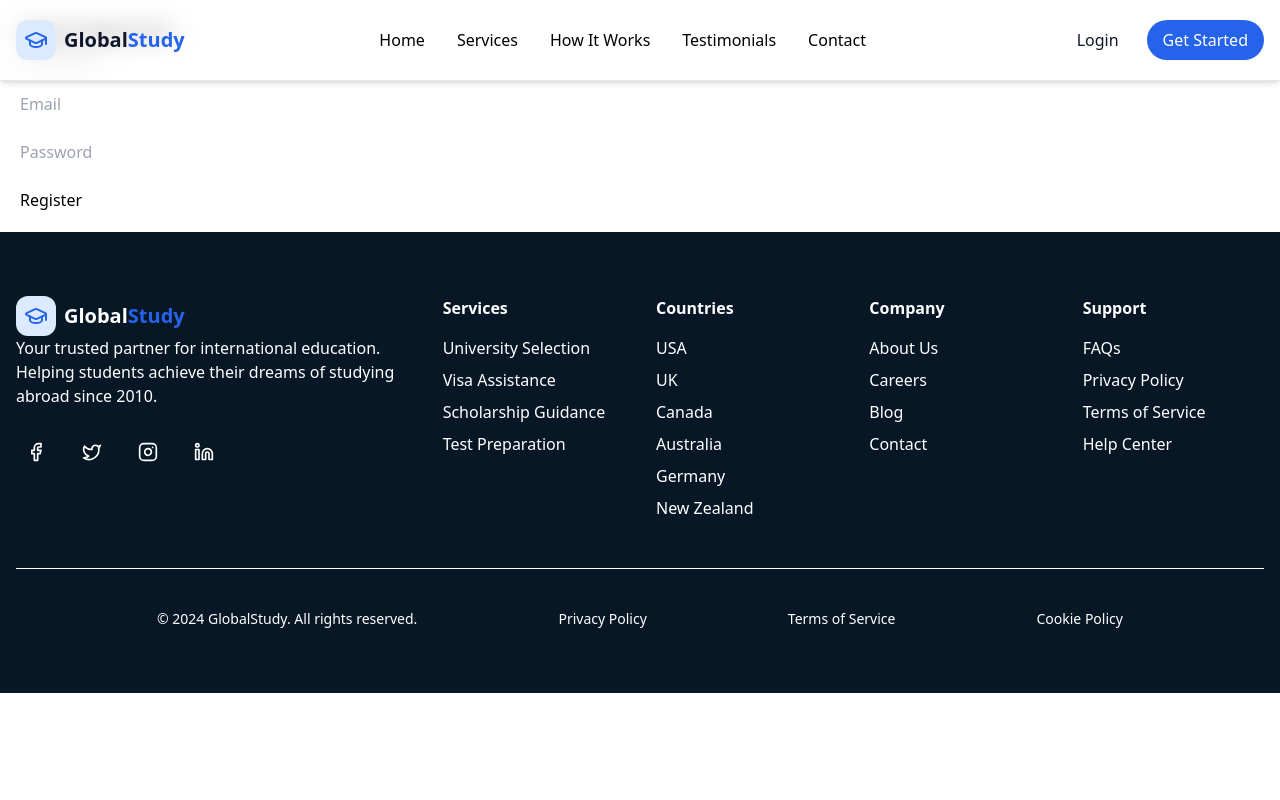
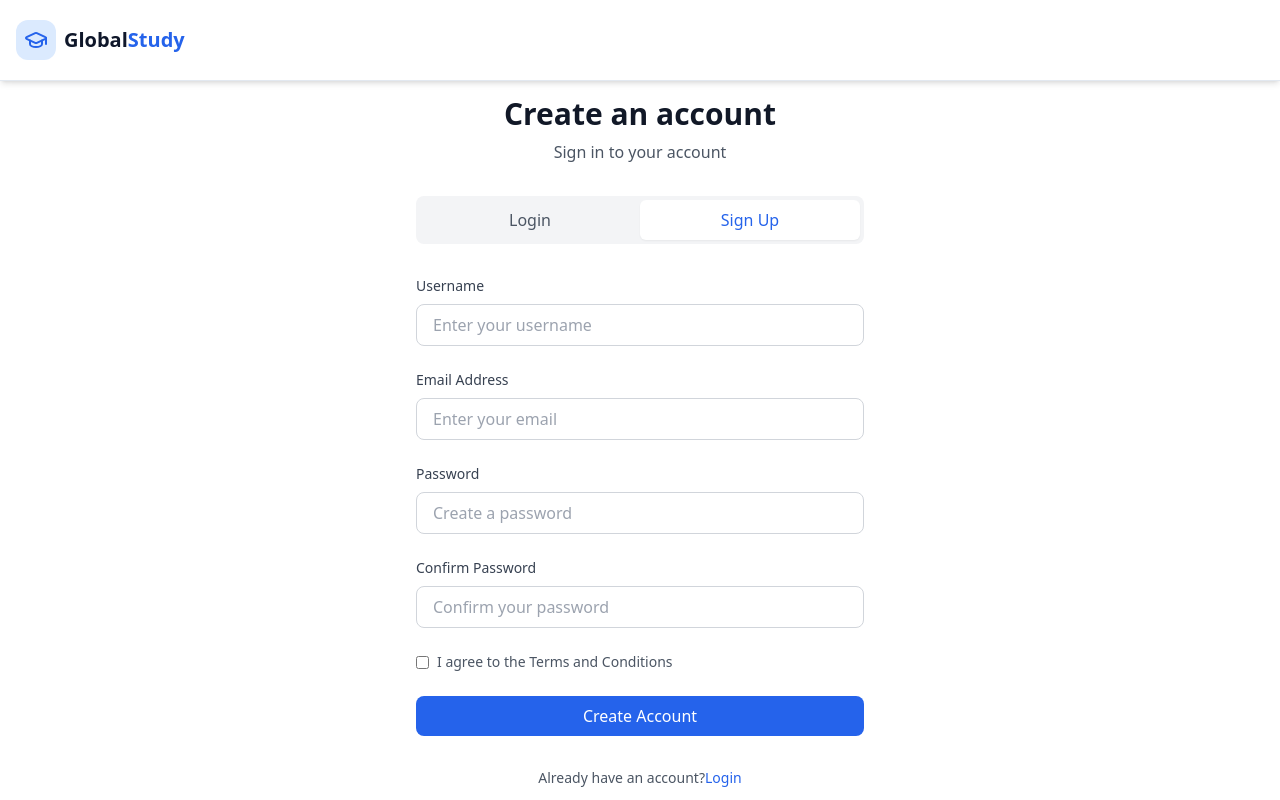
Before and after one commit to notKuina/consultancy-website, a React (Vite) app in the folder frontend/: page /register in a window 1280 px wide. Shown: the top 800 px of the page. Built offline with nearby package versions, Linux system fonts and the light colour scheme.

Commit message:
registration and login page updated with reponsive navlist

```diff
--- a/frontend/src/components/Footer.jsx
+++ b/frontend/src/components/Footer.jsx
@@ -22,12 +22,12 @@ const Footer = () => {
   ];
 
   return (
-    <footer className="bg-[#081726] text-background py-16">
+    <footer className="bg-[#081726] text-background py-10">
       <div className="container mx-auto px-4">
-        <div className="grid md:grid-cols-2 lg:grid-cols-6 gap-8 mb-12">
+        <div className="grid md:grid-cols-2 lg:grid-cols-6 gap-8 mb-8">
           {/* Brand */}
-          <div className="lg:col-span-2">
-           <Link to="/" className="flex items-center gap-2">
+          <div className="lg:col-span-2 mb-10">
+           <Link to="/" className="flex items-center gap-2 mb-6">
             <div className="w-10 h-10 rounded-xl flex items-center justify-center bg-blue-100">
               <GraduationCap className="w-6 h-6 text-blue-600" />
             </div>
@@ -36,7 +36,7 @@ const Footer = () => {
             </span>
           </Link>
 
-            <p className="text-white mb-6 max-w-sm">
+            <p className="text-white mb-10 max-w-sm">
               Your trusted partner for international education. Helping students
               achieve their dreams of studying abroad since 2010.
             </p>
@@ -47,7 +47,7 @@ const Footer = () => {
                   href={social.href}
                   className="w-10 h-10  text-white rounded-lg bg-background/10 flex items-center justify-center hover:bg-primary transition-colors"
                 >
-                  <social.icon className="w-5 h-5" />
+                  <social.icon className="w-5 h-5 hover:text-blue-600" />
                 </a>
               ))}
             </div>
@@ -56,7 +56,7 @@ const Footer = () => {
           {/* Links */}
           {Object.entries(footerLinks).map(([title, links]) => (
             <div key={title}>
-              <h4 className=" text-white font-display font-semibold text-background mb-4">
+              <h4 className=" text-white font-display font-semibold hover:text-slate-400 mb-4">
                 {title}
               </h4>
               <ul className="space-y-2">
@@ -64,7 +64,7 @@ const Footer = () => {
                   <li key={link}>
                     <a
                       href="#"
-                      className="text-white hover:text-primary transition-colors"
+                      className="text-white hover:text-blue-600 transition-colors"
                     >
                       {link}
                     </a>
--- a/frontend/src/components/Navbar.jsx
+++ b/frontend/src/components/Navbar.jsx
@@ -30,7 +30,7 @@ const Navbar = () => {
           </Link>
 
         {/* Desktop Navigation */}
-          <nav className=" md:flex items-center gap-8">
+        <nav className="hidden md:flex items-center gap-8 sm:gap-1">
           {navLinks.map((link) => (
             <Link
               key={link.name}
@@ -43,24 +43,22 @@ const Navbar = () => {
         </nav>
 
         {/* Desktop CTA */}
-          <div className=" md:flex items-center gap-3">
-            <Link
-              to="/login"
-              className="px-4 py-2 text-slate-900 font-medium hover:text-blue-600 transition"
-            >
+        <div className="hidden md:flex items-center gap-3">
+          <Link to="/login" className="px-4 py-2 text-slate-900 font-medium">
             Login
           </Link>
           <Link
             to="/register"
-              className="px-4 py-2 text-white bg-blue-600 rounded-full font-medium hover:bg-blue-500 transition"
+            className="px-4 py-2 text-white bg-blue-600 rounded-full font-medium"
           >
             Get Started
           </Link>
         </div>
 
+
           {/* Mobile Menu Button */}
           <button
-            className="md:hidden p-2 text-slate-900 border-2 border-blue-600 rounded transition"
+            className="md:hidden p-2 text-slate-900 border-2  border-blue-600 rounded transition"
             onClick={() => setIsMenuOpen(!isMenuOpen)}
           >
             {isMenuOpen ? <X size={28}/> : <Menu size={28}/>}
@@ -69,30 +67,32 @@ const Navbar = () => {
 
         {/* Mobile Navigation */}
           {isMenuOpen && (
-          <div className="md:hidden bg-white border-t border-slate-200">
-            <nav className="flex flex-col gap-10 py-4">
+            <div className="md:hidden w-full bg-white/30 backdrop-blur-md shadow-md border-t border-white/20">
+              <nav className="flex flex-col gap-2 py-4">
+                {/* Nav Links */}
                 {navLinks.map((link) => (
                   <Link
                     key={link.name}
                     to={link.to}
-                  className="px-4 py-2 text-slate-900 hover:bg-blue-50 rounded-lg transition"
+                    className="px-4 py-2 text-slate-900 hover:text-blue-600 rounded-lg transition-colors"
                     onClick={() => setIsMenuOpen(false)}
                   >
                     {link.name}
                   </Link>
                 ))}
 
-              <div className="flex flex-col px-4 pt-4 gap-3">
+                {/* Buttons */}
+                <div className="flex flex-col px-4 pt-4 gap-2">
                   <Link
                     to="/login"
-                  className="px-4 py-2 text-white bg-blue-600 hover:bg-blue-500 rounded transition text-center"
+                    className="px-4 py-2 text-white bg-blue-600 hover:bg-blue-500 rounded transition-colors text-center"
                     onClick={() => setIsMenuOpen(false)}
                   >
                     Login
                   </Link>
                   <Link
                     to="/register"
-                  className="px-4 py-2 text-white bg-blue-600 hover:bg-blue-500 rounded-full transition text-center"
+                    className="px-4 py-2 text-white bg-blue-600 hover:bg-blue-500 rounded transition-colors text-center"
                     onClick={() => setIsMenuOpen(false)}
                   >
                     Get Started
@@ -101,6 +101,8 @@ const Navbar = () => {
               </nav>
             </div>
           )}
+
+
       </div>
     </header>
   );
--- a/frontend/src/pages/Login.jsx
+++ b/frontend/src/pages/Login.jsx
@@ -1,182 +1,91 @@
-import React, { useState } from "react";
+import React from 'react'
+import { Link } from "react-router-dom";
 
-const Login = () => {
-  const [activeTab, setActiveTab] = useState("login");
+function Login() {
+  return (
+  <>
+      <div class="min-h-screen flex items-center justify-center py-24">
+    <div class="max-w-md w-full space-y-8">
 
-  return (
-    <div className="min-h-screen flex items-center justify-center bg-gray-50 px-4">
-      {/* Centered container */}
-      <div className="w-full max-w-md space-y-8 mx-auto">
-
-        {/* Logo */}
-        <div className="text-center">
-          <h1 className="text-3xl font-bold text-blue-900">Study Abroad</h1>
-          <p className="mt-2 text-gray-600">Sign in to your account or create a new one</p>
+      <div class="text-center">
+        <h2 class="text-3xl font-bold text-gray-900">Welcome</h2>
+        <p class="mt-2 text-gray-600">
+          Log in to your account
+        </p>
       </div>
 
-        {/* Tabs */}
-        <div className="flex bg-gray-100 p-1 rounded-lg w-full">
+      <div class="flex bg-gray-100 p-1 rounded-lg">
         <button
-            className={`flex-1 py-2 text-center font-medium rounded-md transition-all duration-200 ${
-              activeTab === "login" ? "bg-white text-blue-900 shadow-sm" : "text-gray-600 hover:text-gray-800"
-            }`}
-            onClick={() => setActiveTab("login")}
+          class="flex-1 py-2 px-4 text-center font-medium rounded-md bg-white text-blue-600 shadow-sm"
         >
-            Sign In
+          Login
         </button>
-          <button
-            className={`flex-1 py-2 text-center font-medium rounded-md transition-all duration-200 ${
-              activeTab === "signup" ? "bg-white text-blue-900 shadow-sm" : "text-gray-600 hover:text-gray-800"
-            }`}
-            onClick={() => setActiveTab("signup")}
+       <Link
+        to="/register"
+          class="flex-1 py-2 px-4 text-center font-medium rounded-md text-gray-600 hover:text-gray-800 transition"
         >
           Sign Up
-          </button>
+        </Link>
       </div>
 
-        {/* Login Form */}
-        {activeTab === "login" && (
-          <form className="space-y-6 w-full">
+      <form id="loginForm" class="space-y-6">
+
         <div>
-              <label htmlFor="login-email" className="block text-sm font-medium text-gray-700 mb-2">
+          <label class="block text-sm font-medium text-gray-700 mb-2">
             Email Address
           </label>
           <input
-                id="login-email"
+            type="email"
             name="email"
-                type="email"
             required
             placeholder="Enter your email"
-                className="w-full px-4 py-2 border rounded-lg focus:outline-none focus:ring-2 focus:ring-blue-900"
+            class="w-full px-4 py-2 border border-gray-300 rounded-lg focus:ring-2 focus:ring-green-500 focus:outline-none"
           />
+          <p id="emailError" class="text-red-600 text-sm mt-1 hidden"></p>
         </div>
+
         <div>
-              <label htmlFor="login-password" className="block text-sm font-medium text-gray-700 mb-2">
+          <label class="block text-sm font-medium text-gray-700 mb-2">
             Password
           </label>
           <input
-                id="login-password"
+            type="password"
             name="password"
-                type="password"
             required
             placeholder="Enter your password"
-                className="w-full px-4 py-2 border rounded-lg focus:outline-none focus:ring-2 focus:ring-blue-900"
+            class="w-full px-4 py-2 border border-gray-300 rounded-lg focus:ring-2 focus:ring-green-500 focus:outline-none"
           />
+          <p id="passwordError" class="text-red-600 text-sm mt-1 hidden"></p>
         </div>
-            <div className="flex items-center justify-between">
-              <label className="flex items-center">
-                <input type="checkbox" className="rounded border-gray-300 text-blue-900 focus:ring-blue-900" />
-                <span className="ml-2 text-sm text-gray-600">Remember me</span>
+
+        <div class="flex items-center justify-between">
+          <label class="flex items-center">
+            <input
+              type="checkbox"
+              class="rounded border-gray-300 text-blue-600 focus:ring-blue-500"
+            />
+            <span class="ml-2 text-sm text-gray-600">Remember me</span>
           </label>
-              <a href="#" className="text-sm text-blue-900 hover:text-blue-700">
+          <a
+            href="#"
+            class="text-sm text-blue-600 hover:underline"
+          >
             Forgot password?
           </a>
         </div>
+
         <button
           type="submit"
-              className="w-full bg-blue-900 text-white py-2 rounded-lg hover:bg-blue-800 transition"
+          class="w-full bg-blue-600 text-white py-2 rounded-lg hover:bg-blue-400 transition"
         >
           Sign In
         </button>
       </form>
-        )}
-
-        {/* Signup Form */}
-        {activeTab === "signup" && (
-          <form className="space-y-6 w-full">
-            <div>
-              <label htmlFor="signup-name" className="block text-sm font-medium text-gray-700 mb-2">
-                Full Name
-              </label>
-              <input
-                id="signup-name"
-                name="name"
-                type="text"
-                required
-                placeholder="Enter your full name"
-                className="w-full px-4 py-2 border rounded-lg focus:outline-none focus:ring-2 focus:ring-blue-900"
-              />
-            </div>
-            <div>
-              <label htmlFor="signup-email" className="block text-sm font-medium text-gray-700 mb-2">
-                Email Address
-              </label>
-              <input
-                id="signup-email"
-                name="email"
-                type="email"
-                required
-                placeholder="Enter your email"
-                className="w-full px-4 py-2 border rounded-lg focus:outline-none focus:ring-2 focus:ring-blue-900"
-              />
-            </div>
-            <div>
-              <label htmlFor="signup-password" className="block text-sm font-medium text-gray-700 mb-2">
-                Password
-              </label>
-              <input
-                id="signup-password"
-                name="password"
-                type="password"
-                required
-                placeholder="Create a password"
-                className="w-full px-4 py-2 border rounded-lg focus:outline-none focus:ring-2 focus:ring-blue-900"
-              />
-            </div>
-            <div>
-              <label htmlFor="signup-confirm" className="block text-sm font-medium text-gray-700 mb-2">
-                Confirm Password
-              </label>
-              <input
-                id="signup-confirm"
-                name="confirm"
-                type="password"
-                required
-                placeholder="Confirm your password"
-                className="w-full px-4 py-2 border rounded-lg focus:outline-none focus:ring-2 focus:ring-blue-900"
-              />
-            </div>
-            <div className="flex items-center">
-              <input id="terms" type="checkbox" required className="rounded border-gray-300 text-blue-900 focus:ring-blue-900" />
-              <label htmlFor="terms" className="ml-2 text-sm text-gray-600">
-                I agree to the <a href="#" className="text-blue-900 hover:text-blue-700">Terms and Conditions</a>
-              </label>
-            </div>
-            <button
-              type="submit"
-              className="w-full bg-blue-900 text-white py-2 rounded-lg hover:bg-blue-800 transition"
-            >
-              Create Account
-            </button>
-          </form>
-        )}
-
-        {/* Social Login */}
-        <div className="mt-6 w-full">
-          <div className="relative">
-            <div className="absolute inset-0 flex items-center">
-              <div className="w-full border-t border-gray-300"></div>
-            </div>
-            <div className="relative flex justify-center text-sm">
-              <span className="px-2 bg-gray-50 text-gray-500">Or continue with</span>
-            </div>
-          </div>
-
-          <div className="mt-6 grid grid-cols-2 gap-3">
-            <button className="w-full inline-flex justify-center py-2 px-4 border border-gray-300 rounded-md shadow-sm bg-white text-sm font-medium text-gray-500 hover:bg-gray-50 transition-colors">
-              <i className="fab fa-google text-red-500"></i>
-              <span className="ml-2">Google</span>
-            </button>
-            <button className="w-full inline-flex justify-center py-2 px-4 border border-gray-300 rounded-md shadow-sm bg-white text-sm font-medium text-gray-500 hover:bg-gray-50 transition-colors">
-              <i className="fab fa-facebook text-blue-500"></i>
-              <span className="ml-2">Facebook</span>
-            </button>
-          </div>
-        </div>
 
     </div>
   </div>
-  );
-};
+  </>
+  )
+}
 
-export default Login;
+export default Login
--- a/frontend/src/pages/Register.jsx
+++ b/frontend/src/pages/Register.jsx
@@ -1,17 +1,121 @@
-import React from "react";
+import React from 'react'
+import {Link} from "react-router-dom";
+function Register() {
+  return (
+    <>
 
-const Register = () => {
-  return (
-    <div style={{ padding: "20px" }}>
-      <h2>Student Registration</h2>
-      <form>
-        <input type="text" placeholder="Full Name" /><br /><br />
-        <input type="email" placeholder="Email" /><br /><br />
-        <input type="password" placeholder="Password" /><br /><br />
-        <button>Register</button>
-      </form>
+<div class="min-h-screen flex items-center justify-center py-24">
+  <div class="max-w-md w-full space-y-8">
+    <div class="text-center">
+      <h2 class="text-3xl font-bold text-gray-900">Create an account</h2>
+      <p class="mt-2 text-gray-600">
+        Sign in to your account
+      </p>
     </div>
-  );
-};
 
-export default Register;
+    <div class="flex bg-gray-100 p-1 rounded-lg">
+      <Link
+      to="/login"
+        class="flex-1 py-2 px-4 text-center font-medium rounded-md text-gray-600 hover:text-gray-800 transition"
+      >
+        Login
+      </Link>
+      <button
+        class="flex-1 py-2 px-4 text-center font-medium rounded-md bg-white text-blue-600 shadow-sm"
+      >
+        Sign Up
+      </button>
+    </div>
+
+    <form id="registerForm" class="space-y-6">
+
+      <div>
+        <label class="block text-sm font-medium text-gray-700 mb-2">
+          Username
+        </label>
+        <input
+          type="text"
+          name="username"
+          placeholder="Enter your username"
+          class="w-full px-4 py-2 border border-gray-300 rounded-lg focus:ring-2 focus:ring-green-500 focus:outline-none"
+          required
+        />
+        <p class="text-red-600 text-sm mt-1 hidden" id="usernameError"></p>
+      </div>
+
+      <div>
+        <label class="block text-sm font-medium text-gray-700 mb-2">
+          Email Address
+        </label>
+        <input
+          type="email"
+          name="email"
+          placeholder="Enter your email"
+          class="w-full px-4 py-2 border border-gray-300 rounded-lg focus:ring-2 focus:ring-green-500 focus:outline-none"
+          required
+        />
+        <p class="text-red-600 text-sm mt-1 hidden" id="emailError"></p>
+      </div>
+
+      <div>
+        <label class="block text-sm font-medium text-gray-700 mb-2">
+          Password
+        </label>
+        <input
+          type="password"
+          name="password"
+          placeholder="Create a password"
+          class="w-full px-4 py-2 border border-gray-300 rounded-lg focus:ring-2 focus:ring-green-500 focus:outline-none"
+          required
+        />
+        <p class="text-red-600 text-sm mt-1 hidden" id="passwordError"></p>
+      </div>
+
+      <div>
+        <label class="block text-sm font-medium text-gray-700 mb-2">
+          Confirm Password
+        </label>
+        <input
+          type="password"
+          name="password2"
+          placeholder="Confirm your password"
+          class="w-full px-4 py-2 border border-gray-300 rounded-lg focus:ring-2 focus:ring-green-500 focus:outline-none"
+          required
+        />
+        <p class="text-red-600 text-sm mt-1 hidden" id="password2Error"></p>
+      </div>
+
+      <div class="flex items-center">
+        <input
+          type="checkbox"
+          required
+          class="rounded border-gray-300 text-green-800 focus:ring-green-500"
+        />
+        <label class="ml-2 text-sm text-gray-600">
+          I agree to the Terms and Conditions
+        </label>
+      </div>
+
+      <button
+        type="submit"
+        class="w-full bg-blue-600 text-white py-2 rounded-lg hover:bg-blue-400 transition"
+      >
+        Create Account
+      </button>
+    </form>
+
+    <p class="text-sm text-gray-600 text-center">
+      Already have an account?
+      <Link to="/login" class="text-blue-600 font-medium hover:underline">
+        Login
+      </Link>
+    </p>
+
+  </div>
+</div>
+
+    </>
+  )
+}
+
+export default Register
```
Also changed, not shown: frontend/src/pages/Home.jsx (+18 -12 lines). Lines whose indentation alone changed are shown as unchanged.
